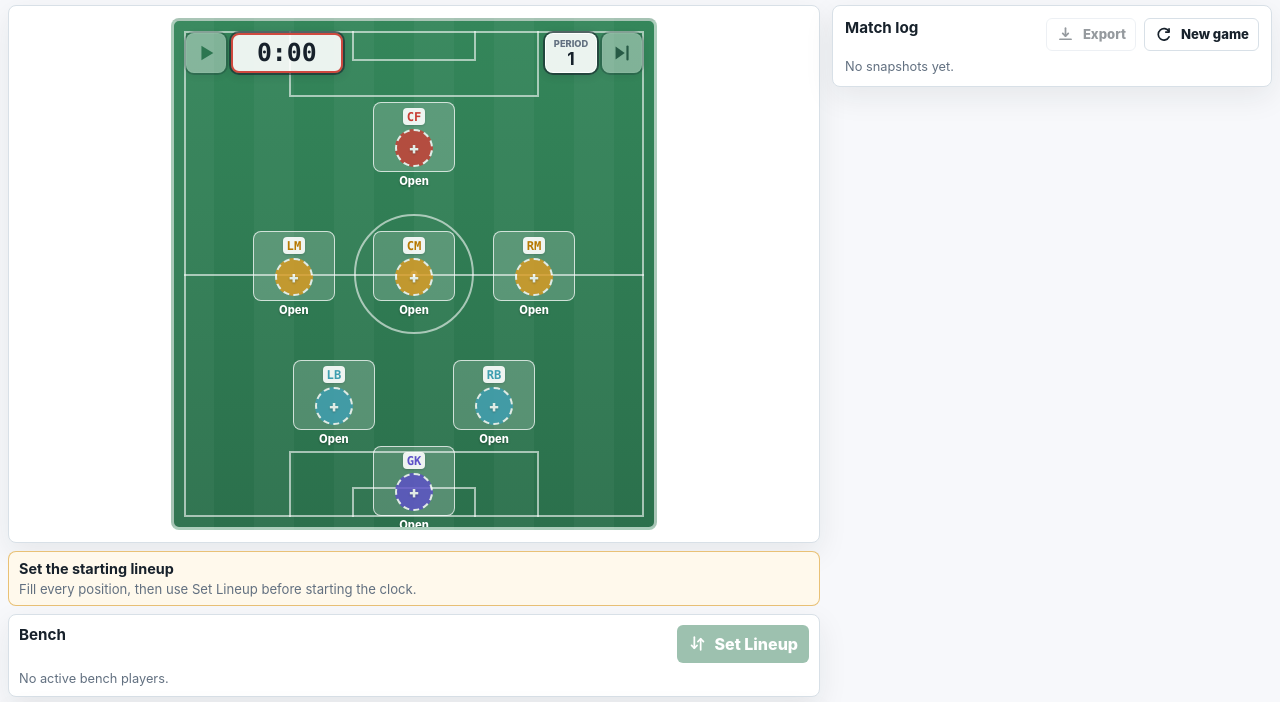
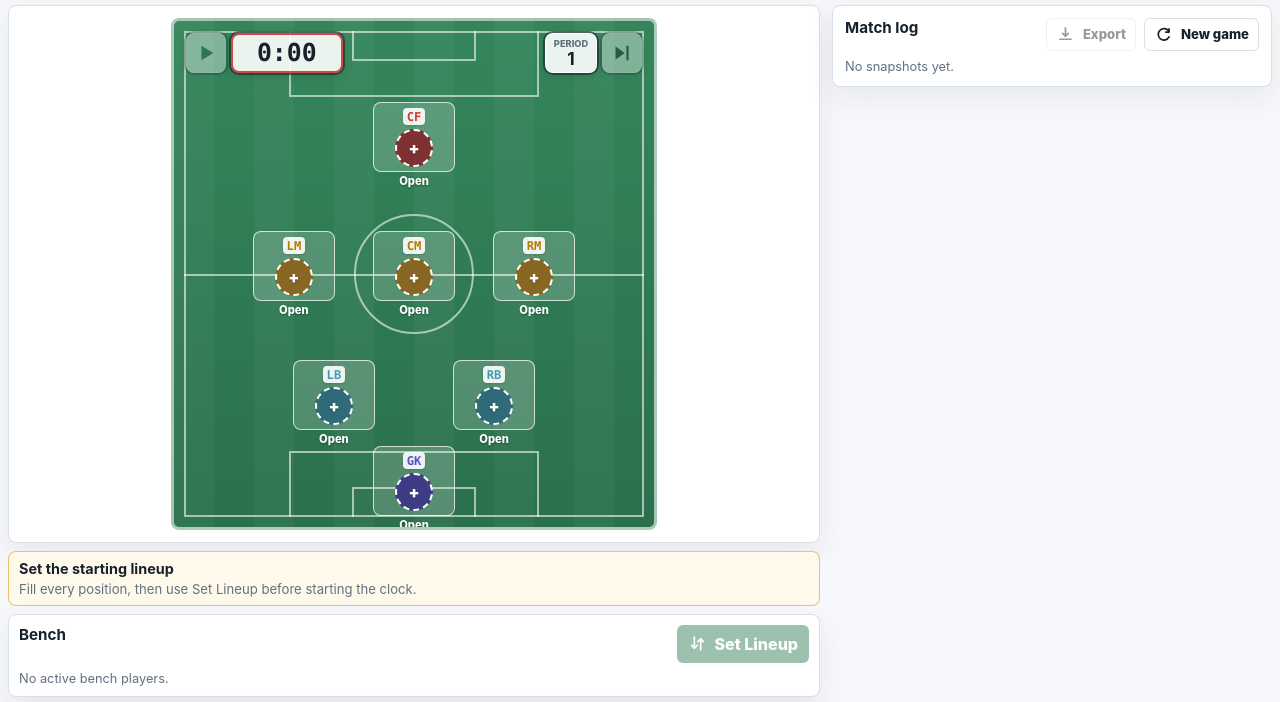
Before and after one commit to DavidMann10k/lineup, a website: page index.html in a window 1280 px wide. Shown: the part 55-757 px from the top of the page. Drawn offline with Linux system fonts and the light colour scheme.

Commit message:
Darken empty position bubbles

```diff
--- a/styles.css
+++ b/styles.css
@@ -813,8 +813,8 @@ button:focus-visible {
 .player-bubble.empty {
   border-style: dashed;
   background: var(--slot-color, rgba(23, 33, 43, 0.32));
+  background: color-mix(in srgb, var(--slot-color, var(--ink)) 58%, var(--ink));
   font-size: 1rem;
-  opacity: 0.82;
 }
 
 .substitution-bubble-layer {
```
